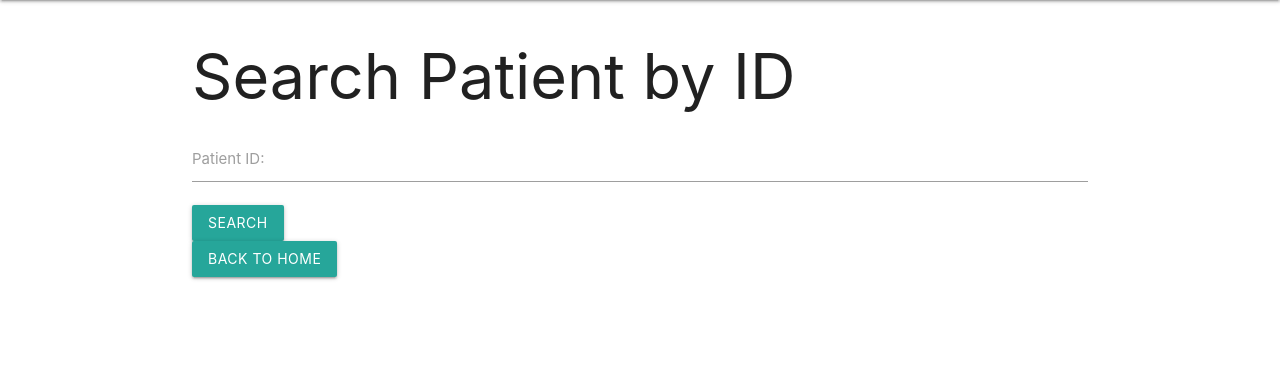
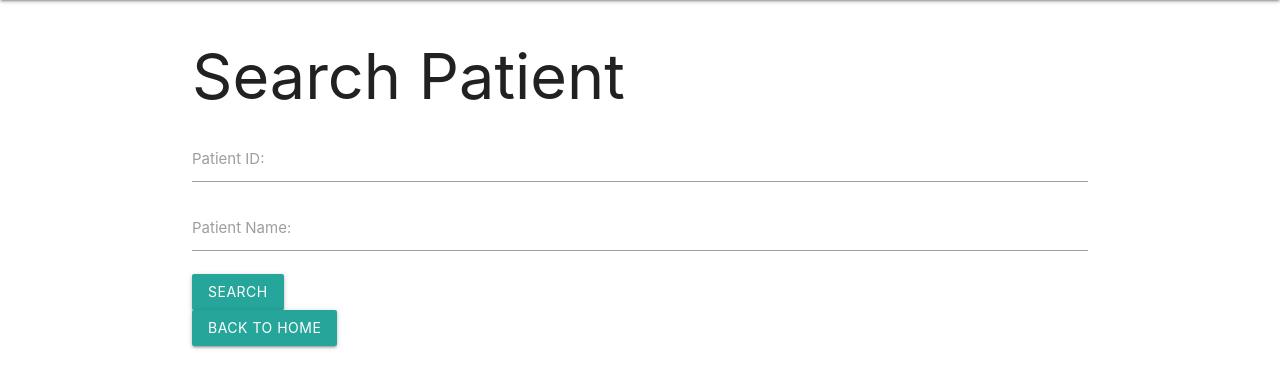
Before and after one commit to aa57c/CryptographyProject, a Flask app: page /search_patient in a window 1280 px wide. Shown: the part 64-452 px from the top of the page. Run offline with Flask 3, Linux system fonts and the light colour scheme; some libraries are stand-ins or nearby versions.

Commit message:
added a functionality to search and delete by name as well

```diff
--- a/app.py
+++ b/app.py
@@ -7,7 +7,7 @@
 
 from flask import Flask, render_template, request, redirect, url_for, flash
 import os
-from postgres_interaction import delete_all_entries_from_postgres, save_patient_data_to_postgres, retrieve_latest_patient_from_postgres, search_patient_by_id_in_postgres, retrieve_all_patients_from_postgres
+from postgres_interaction import delete_all_entries_from_postgres, delete_entry_by_id_or_name_from_postgres, save_patient_data_to_postgres, retrieve_latest_patient_from_postgres, search_patient_by_id_in_postgres, retrieve_all_patients_from_postgres, search_patient_by_id_or_name_in_postgres
 from Crypto.Cipher import AES
 from Crypto.Random import get_random_bytes
 from ecdsa import SigningKey, VerifyingKey, NIST384p
@@ -174,14 +174,27 @@ def view_database():
     # Pass the data to the template for rendering
     return render_template('database.html', data=all_data)
 
-# Route to search the database by patient ID
+# Route to search patient by ID or name
 @app.route('/search_patient', methods=['GET', 'POST'])
 def search_patient():
     if request.method == 'POST':
-        patient_id = request.form['patient_id']
-        search_result = search_patient_by_id_in_postgres(patient_id)
-        return render_template('search_patient_results.html', patient_id=patient_id, result=search_result)
+        patient_id = request.form.get('patient_id')
+        patient_name = request.form.get('patient_name')
+        search_results = search_patient_by_id_or_name_in_postgres(patient_id, patient_name)
+        return render_template('search_patient_results.html', patient_id=patient_id, patient_name=patient_name, results=search_results)
     return render_template('search_patient.html')
+
+# Route to delete entry by ID or name
+@app.route('/delete_entry', methods=['POST'])
+def delete_entry():
+    entry_id = request.form.get('entry_id')
+    entry_name = request.form.get('entry_name')
+    try:
+        delete_entry_by_id_or_name_from_postgres(entry_id, entry_name)
+        flash('Entry has been successfully deleted.')
+    except Exception as e:
+        flash(f"An error occurred while deleting the entry: {str(e)}")
+    return redirect(url_for('home'))
 
 # Route to delete all entries in the database
 @app.route('/delete_all', methods=['POST'])
--- a/postgres_interaction.py
+++ b/postgres_interaction.py
@@ -171,3 +171,68 @@ def delete_all_entries_from_postgres():
         conn.close()
     except Exception as e:
         print(f"Error deleting all patient entries from PostgreSQL: {e}")
+# Function to search for patient records in the database by ID or name
+def search_patient_by_id_or_name_in_postgres(patient_id=None, patient_name=None):
+    try:
+        # Connect to PostgreSQL database
+        conn = psycopg2.connect(
+            dbname=dbname,
+            user=user,
+            password=password,
+            host=host,
+            port=port
+        )
+
+        # Open a cursor to perform database operations
+        cur = conn.cursor()
+
+        # Perform the search query by ID or name
+        if patient_id:
+            cur.execute("""
+                SELECT id, patient_name, aes_encrypted_data, pqc_encrypted_key, ecc_signature, ecc_verifying_key, pqc_private_key
+                FROM patient_data WHERE id = %s
+            """, (patient_id,))
+        elif patient_name:
+            cur.execute("""
+                SELECT id, patient_name, aes_encrypted_data, pqc_encrypted_key, ecc_signature, ecc_verifying_key, pqc_private_key
+                FROM patient_data WHERE patient_name ILIKE %s
+            """, (f'%{patient_name}%',))
+        else:
+            return []
+
+        results = cur.fetchall()
+
+        # Close cursor and connection
+        cur.close()
+        conn.close()
+
+        return results
+
+    except Exception as e:
+        print(f"Error searching patient data by ID or name in PostgreSQL: {e}")
+        return []
+
+# Function to delete entries by ID or name from PostgreSQL
+def delete_entry_by_id_or_name_from_postgres(entry_id=None, entry_name=None):
+    try:
+        conn = psycopg2.connect(
+            dbname=dbname,
+            user=user,
+            password=password,
+            host=host,
+            port=port
+        )
+        cur = conn.cursor()
+
+        if entry_id:
+            cur.execute("DELETE FROM patient_data WHERE id = %s", (entry_id,))
+        elif entry_name:
+            cur.execute("DELETE FROM patient_data WHERE patient_name ILIKE %s", (f'%{entry_name}%',))
+        else:
+            return
+
+        conn.commit()
+        cur.close()
+        conn.close()
+    except Exception as e:
+        print(f"Error deleting entries from PostgreSQL: {e}")
--- a/templates/search_patient.html
+++ b/templates/search_patient.html
@@ -2,7 +2,7 @@
 <html lang="en">
 <head>
     <meta charset="UTF-8">
-    <title>Search Patient by ID</title>
+    <title>Search Patient</title>
     <!-- Materialize CSS -->
     <link href="https://cdnjs.cloudflare.com/ajax/libs/materialize/1.0.0/css/materialize.min.css" rel="stylesheet">
 </head>
@@ -22,11 +22,15 @@
     </nav>
 
     <div class="container">
-        <h1>Search Patient by ID</h1>
-        <form method="POST">
+        <h1>Search Patient</h1>
+        <form method="POST" action="{{ url_for('search_patient') }}">
             <div class="input-field">
                 <label for="patient_id">Patient ID:</label>
-                <input type="number" id="patient_id" name="patient_id" required>
+                <input type="number" id="patient_id" name="patient_id">
+            </div>
+            <div class="input-field">
+                <label for="patient_name">Patient Name:</label>
+                <input type="text" id="patient_name" name="patient_name">
             </div>
             <button class="btn" type="submit">Search</button>
         </form>
```
Also changed, not shown: templates/search_patient_results.html (+12 -3 lines).
